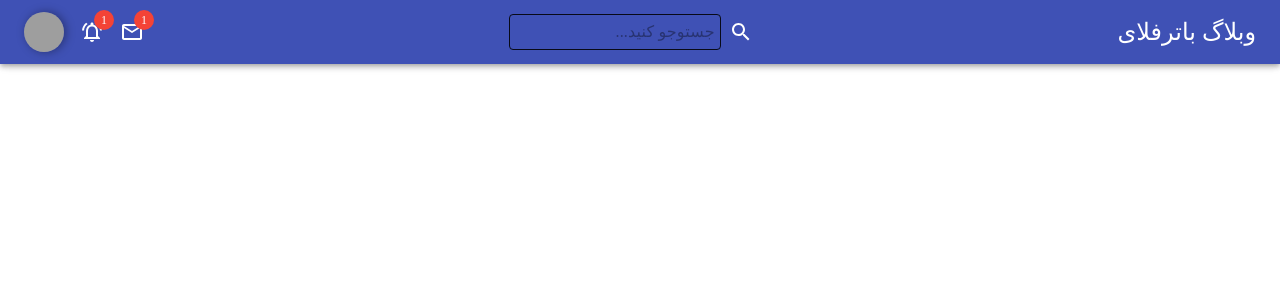
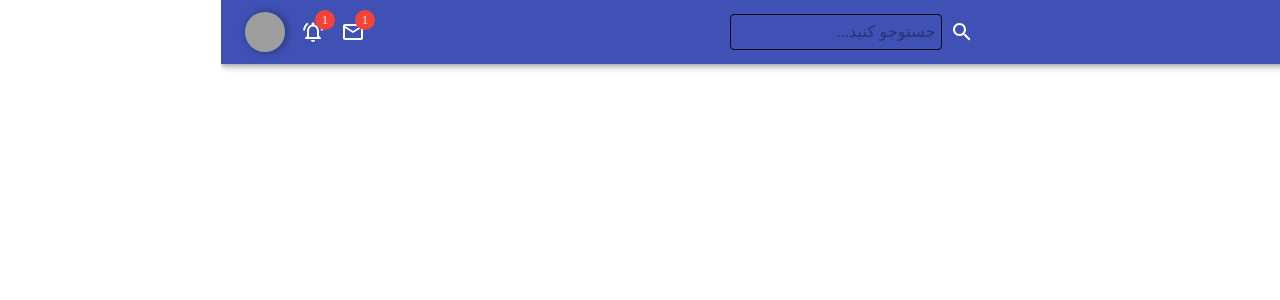
Before and after one commit to Hamid47-hrs/My-Mui-Project, a React (Create React App) app: page / in a window 1280 px wide. Shown: the top 300 px of the page. Built offline with nearby package versions, Linux system fonts and the light colour scheme; grey boxes are pictures that could not be loaded; a web font is replaced by a local one.

Commit message:
Change navbar posirion to static

```diff
--- a/src/components/layouts/NavBar.jsx
+++ b/src/components/layouts/NavBar.jsx
@@ -23,7 +23,7 @@ const NavBar = () => {
 
   return (
     <React.Fragment>
-      <AppBar>
+      <AppBar position="static">
         <Toolbar className={classes.toolbar}>
           <Typography variant="h5" component="h1" className={classes.LogoLg}>
             وبلاگ باترفلای
```
